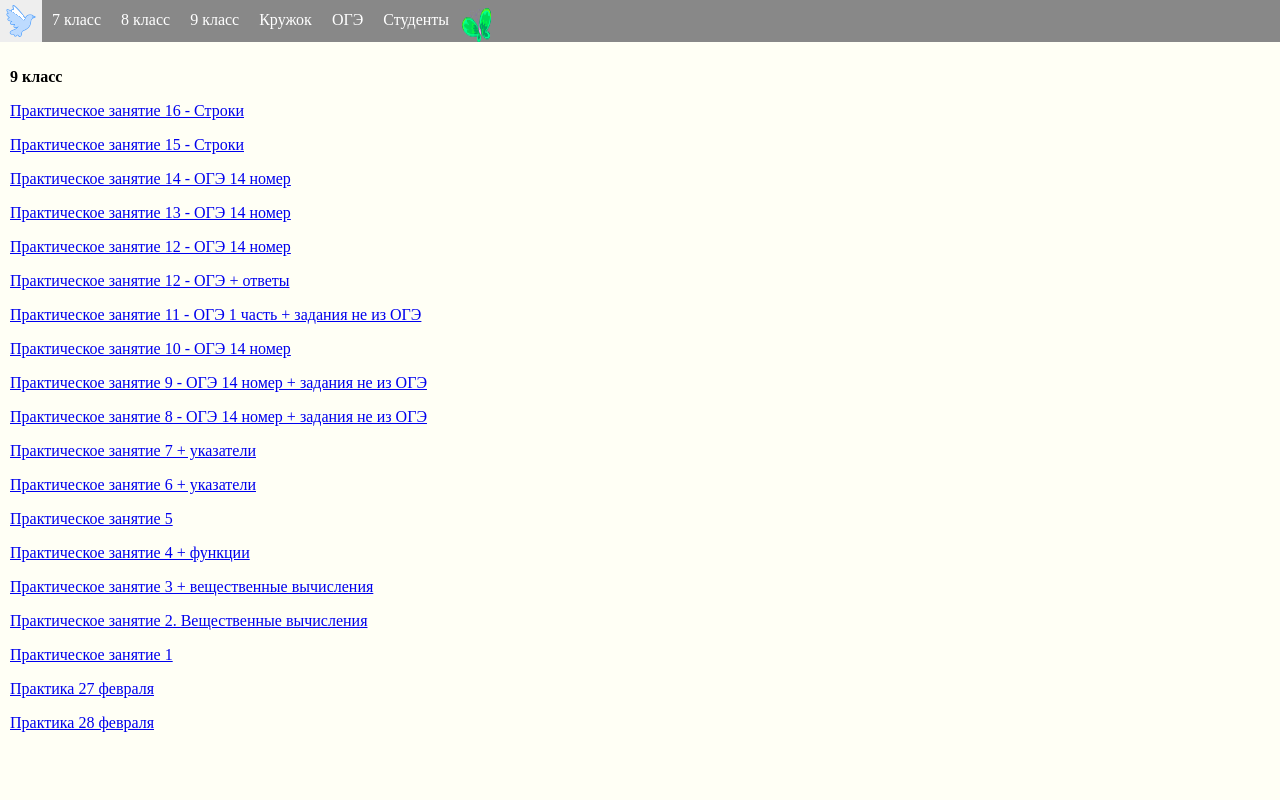
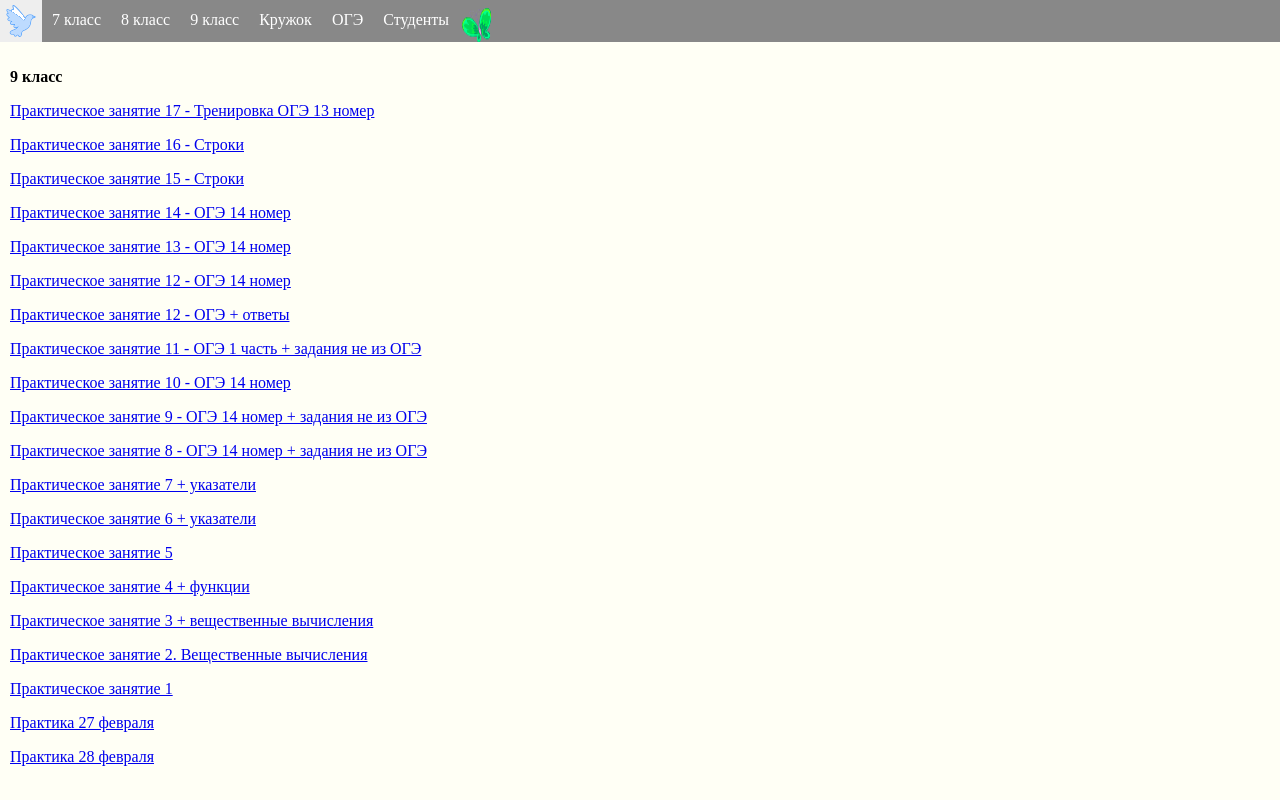
Before and after one commit to cpp64/cpp64.github.io, a plain HTML site: page 9kl/9kl.html in a window 1280 px wide. Drawn offline with Linux system fonts and the light colour scheme.

Commit message:
Update 9kl.html

```diff
--- a/9kl/9kl.html
+++ b/9kl/9kl.html
@@ -12,6 +12,7 @@
       <script>$(function(){ $("#navigation").load("/navigation.html") });</script>
       <div class="main">
          <p><b>9 класс</b></p>
+         <p><a href = "/9kl/2024-01-25/lesson.html">Практическое занятие 17 - Тренировка ОГЭ 13 номер</a></p>
          <p><a href = "/9kl/2024-01-18.html">Практическое занятие 16 - Строки</a></p>
          <p><a href = "/9kl/2023-12-14.html">Практическое занятие 15 - Строки</a></p>
          <p><a href = "/9kl/2023-10-06(1).html">Практическое занятие 14 - ОГЭ 14 номер</a></p>
```
